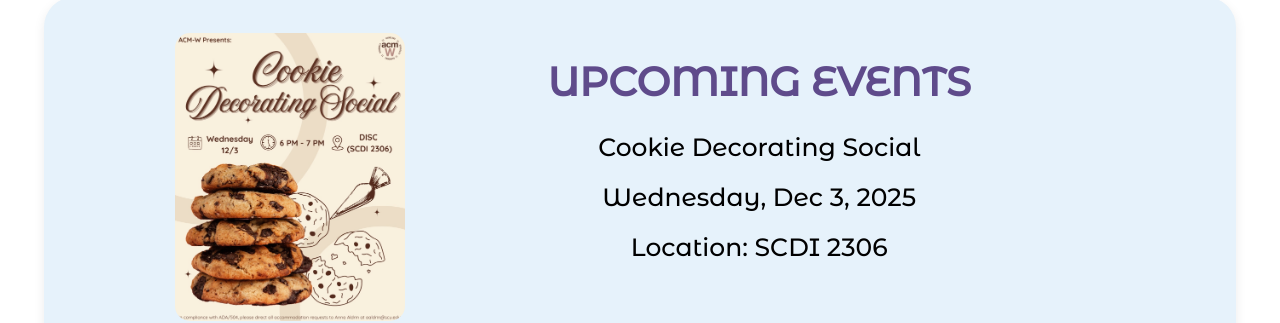
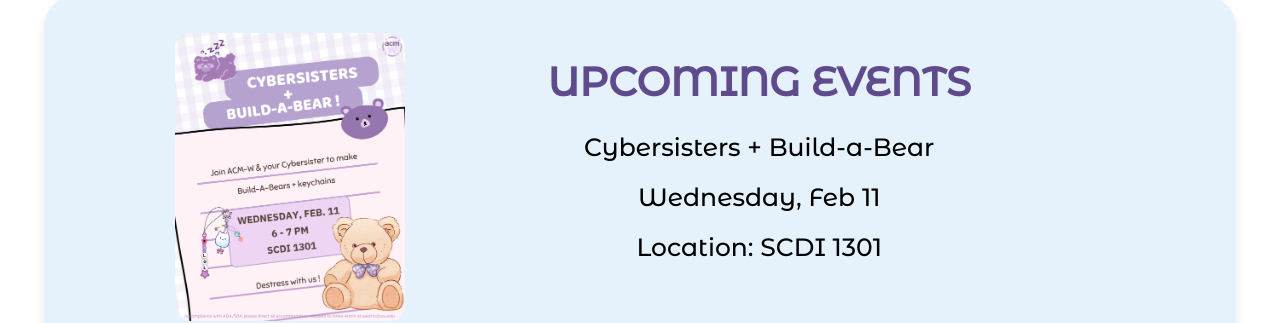
Before and after one commit to scuacmw/acmw-v2, a React (Create React App) app: page / in a window 1280 px wide. Shown: the part 1018-1341 px from the top of the page. Built offline with nearby package versions, Linux system fonts and the light colour scheme.

Commit message:
weekly event

```diff
--- a/src/pages/Home.js
+++ b/src/pages/Home.js
@@ -4,7 +4,7 @@
 import image3 from '../assets/h4hPhoto1.jpg';
 import image4 from '../assets/groupPic1.jpeg';
 import image5 from '../assets/acmAcmwPhoto.jpeg';
-import image6 from '../assets/cookiesocial.png';
+import image6 from '../assets/buildabear.png';
 import React, { useRef } from 'react';
 
 
@@ -57,9 +57,9 @@
       <div ref={eventsRef} className="upcomingeventbox">
         <h1>UPCOMING EVENTS</h1>
         <div className="info">
-          <p>Cookie Decorating Social</p>
-          <p>Wednesday, Dec 3, 2025</p>
-          <p>Location: SCDI 2306</p>
+          <p>Cybersisters + Build-a-Bear</p>
+          <p>Wednesday, Feb 11</p>
+          <p>Location: SCDI 1301</p>
         </div>
         <img src={image6} alt="upcoming event" className="upcomingimage" />
       </div>
```
Also changed, not shown: src/assets/buildabear.png (added), 1 other file (tests, documents, lock files or other folders).
